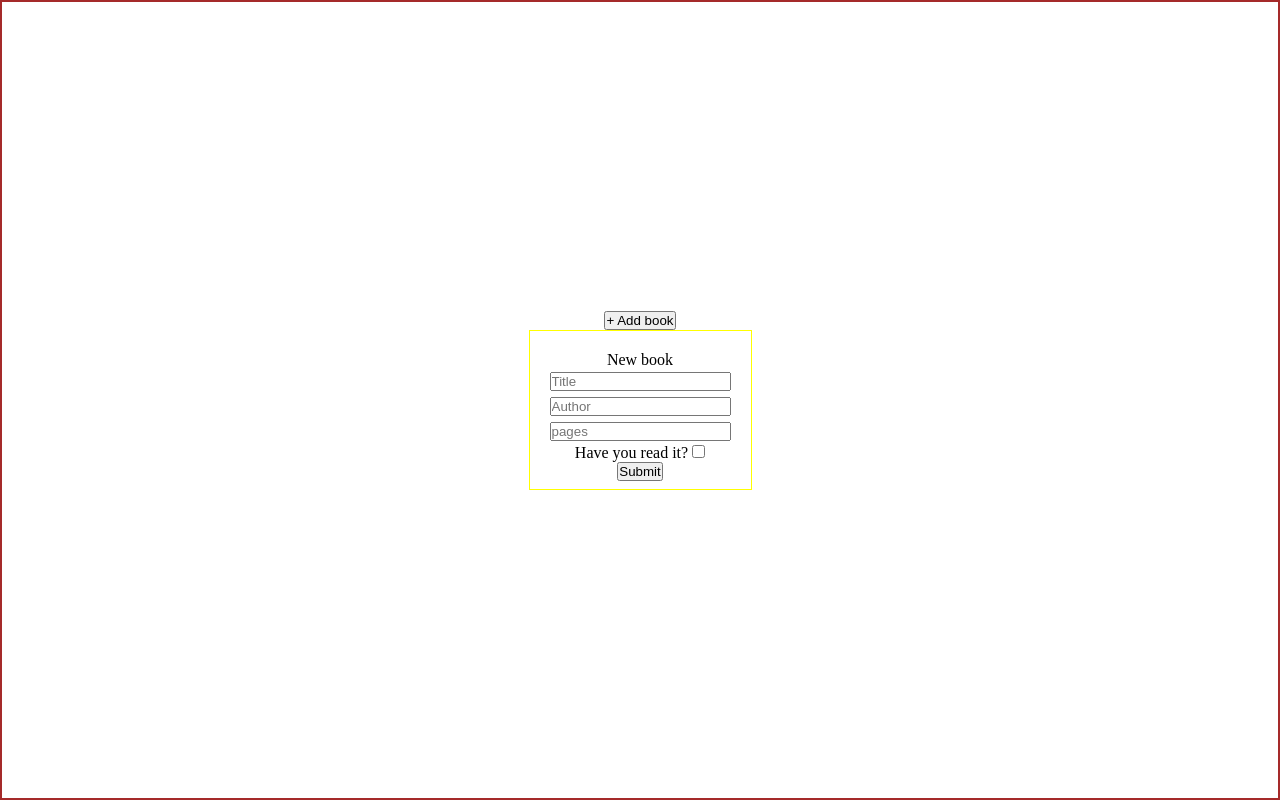
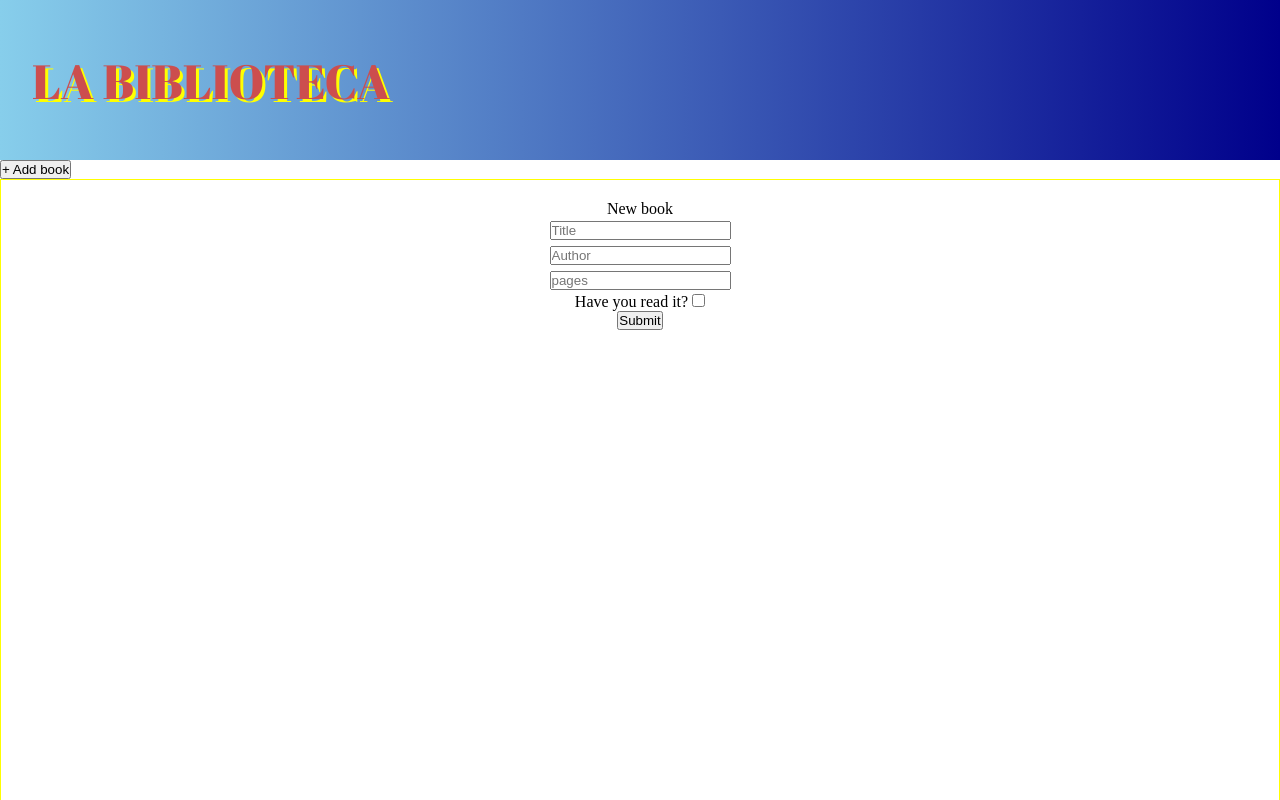
Before and after one commit to nickonyi/Library, a plain HTML site: page index.html in a window 1280 px wide. Both pictures are taken after a click on the button "+ Add book". Shown: the top 800 px of the page. Drawn offline with Linux system fonts and the light colour scheme; a web font is replaced by a local one.

Commit message:
project Library

```diff
--- a/index.html
+++ b/index.html
@@ -5,13 +5,21 @@
     <meta charset="UTF-8">
     <meta http-equiv="X-UA-Compatible" content="IE=edge">
     <meta name="viewport" content="width=device-width, initial-scale=1.0">
+    <link rel="preconnect" href="https://fonts.googleapis.com">
+    <link rel="preconnect" href="https://fonts.gstatic.com" crossorigin>
+    <link href="https://fonts.googleapis.com/css2?family=Abril+Fatface&family=Barlow:ital,wght@0,200;0,400;0,500;0,600;1,300&family=Bellefair&family=Ceviche+One&family=Concert+One&family=Cormorant+SC:wght@300;400;500;600;700&family=Kumbh+Sans:wght@400;700&family=Lexend+Deca:wght@100;200;300;400;500;600;700;800;900&family=Lobster&family=Montserrat:ital,wght@0,100;1,100&family=Odibee+Sans&family=Open+Sans:wght@400;700&family=Oswald:wght@200;300;500&family=Rubik+Vinyl&display=swap"
+        rel="stylesheet">
     <link rel="stylesheet" href="./style.css">
     <script defer src="./index.js"></script>
     <title>Library</title>
 </head>
 
 <body>
-    <div class="container">
+    <div class="book-lib">
+        <div class="logo">
+            La biblioteca
+        </div>
+    </div>
     <div id="new-btn-container">
         <button id="new-btn">+ Add book</button>
     </div>
@@ -25,7 +33,7 @@
             <button id="submit" type="submit" value="submit">Submit</button>
         </form>
     </div>
-    </div>
+
 
 
     <div id="library-container"></div>
--- a/style.css
+++ b/style.css
@@ -8,18 +8,29 @@
     display: none;
     text-align: center;
     border: 1px solid yellow;
-    height: 10rem;
+    height: 15vh;
     padding: 20px;
+    height: 100vh;
+    width: 100%;
+    overflow: auto;
+    z-index: 1;
 }
 
-.container {
+.book-lib {
+    width: 100%;
+    height: 20vh;
+    background-image: linear-gradient(to right, skyblue, darkblue);
     display: flex;
-    border: 2px solid brown;
-    min-height: 100vh;
-    width: 100vw;
-    justify-content: center;
     align-items: center;
-    flex-direction: column;
+    padding-left: 2rem;
+}
+
+.logo {
+    font-family: 'Abril Fatface', cursive;
+    font-size: 3rem;
+    color: rgb(204, 78, 78);
+    text-transform: uppercase;
+    text-shadow: 3px 3px yellow;
 }
 
 form>p {
```
Also changed, not shown: form.html (deleted, +0 -35 lines). Lines whose indentation alone changed are shown as unchanged.
